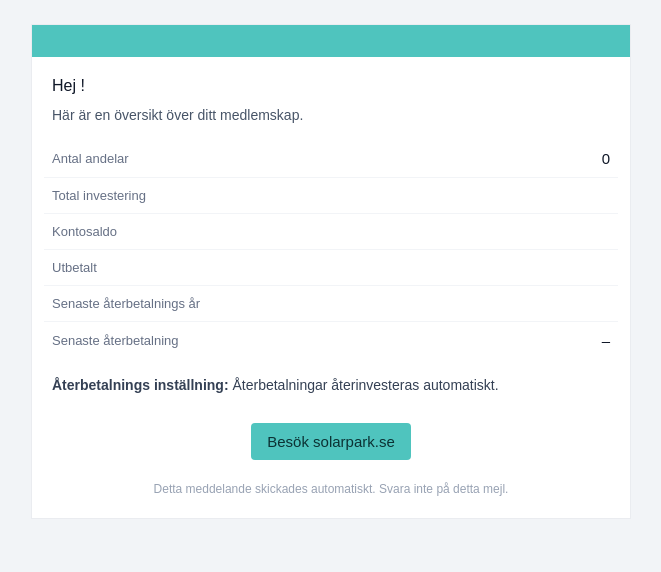
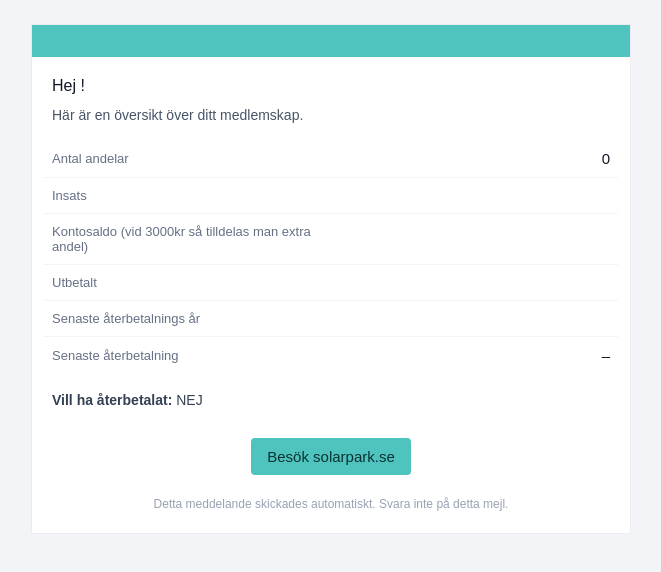
Before and after one commit to ourstudio-se/solarpark, a Python web app: template solarpark/templates/summary_email.html in a window 1280 px wide. Shown: the top 572 px of the page, without its empty margins (309-970 px from the left). Run offline with Jinja, Linux system fonts and the light colour scheme; the template is opened without the code that fills it, so the values that code supplies are empty.

Commit message:
changed summary template (#43)

```diff
--- a/solarpark/api/send_email.py
+++ b/solarpark/api/send_email.py
@@ -60,13 +60,14 @@ def send_summary_and_certificate_with_loopia(
         get_logger().error(f"Member id {member_id} has no email address")
         raise HTTPException(status_code=400, detail="Member has no email address")
 
+    investment_without_reinvested = economics.total_investment - economics.reinvested
     context = {
         "title": "Solar Park",
         "id": member.id,
         "name": f"{member.firstname} {member.lastname}" if member.lastname is not None else member.org_name,
         "economics": {
             "nr_of_shares": economics.nr_of_shares,
-            "total_investment": economics.total_investment,
+            "total_investment": investment_without_reinvested,
             "current_value": economics.current_value,
             "reinvested": economics.reinvested,
             "account_balance": economics.account_balance,
--- a/solarpark/templates/summary_email.html
+++ b/solarpark/templates/summary_email.html
@@ -127,7 +127,7 @@
 												color: #667085;
 											"
 										>
-											Total investering
+											Insats
 										</td>
 										<td
 											align="right"
@@ -152,7 +152,7 @@
 												color: #667085;
 											"
 										>
-											Kontosaldo
+											Kontosaldo (vid 3000kr så tilldelas man extra andel)
 										</td>
 										<td
 											align="right"
@@ -257,9 +257,8 @@
 										color: #344054;
 									"
 								>
-									<strong>Återbetalnings inställning:</strong>
-									{% if economics.pay_out %}Återbetalningar betalas ut till ditt privata konto.{% else
-									%}Återbetalningar återinvesteras automatiskt.{% endif %}
+									<strong>Vill ha återbetalat:</strong>
+									{% if economics.pay_out %}JA{% else %}NEJ{% endif %}
 								</p>
 							</td>
 						</tr>
```
